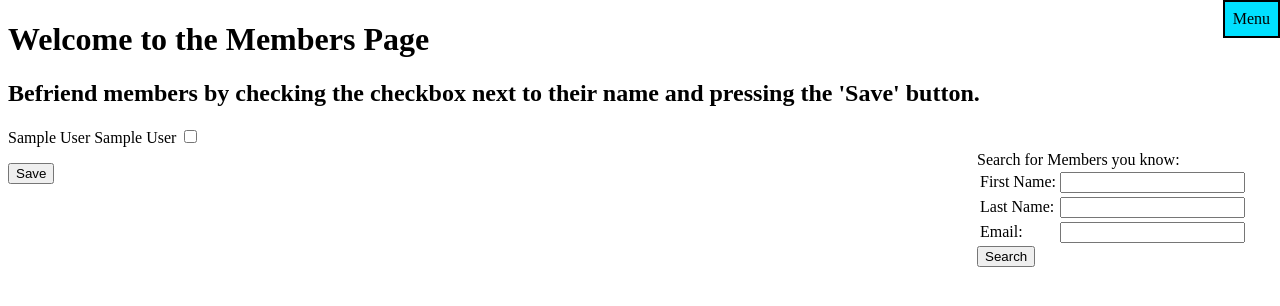
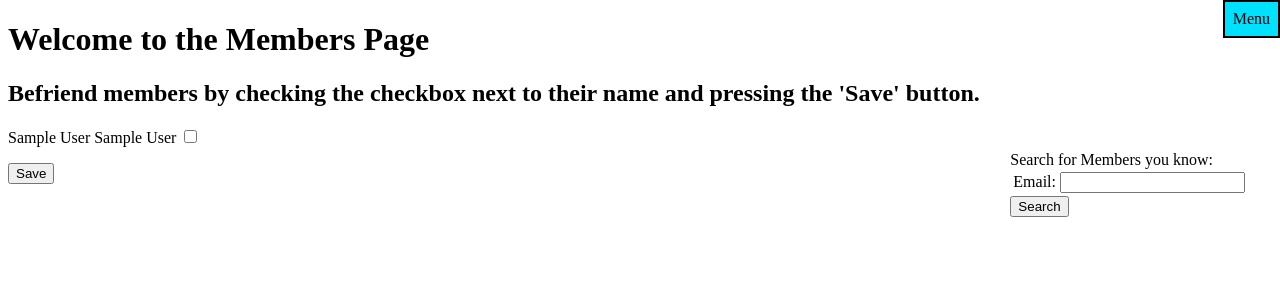
Before and after one commit to MadJinx/social_network, a PHP site: page /members.php in a window 1280 px wide. Shown: the top 306 px of the page. Run offline with PHP 8.4, Linux system fonts and the light colour scheme; the visitor is signed in with stand-in values (Sample User, id 1); data that the repository does not hold is empty.

Commit message:
simplified search members

```diff
--- a/members.php
+++ b/members.php
@@ -21,14 +21,6 @@
 		<form method="get" action="members.php" id="search">
 			Search for Members you know:
 			<table>
-				<tr>
-					<td>First Name:</td>
-					<td><input type="text" name="first" id="first"/></td>
-				</tr>
-				<tr>
-					<td>Last Name:</td>
-					<td><input type="text" name="last" id="last"/></td>
-				</tr>
 				<tr>
 					<td>Email:</td>
 					<td><input type="text" name="email" id="email"/></td>
```
